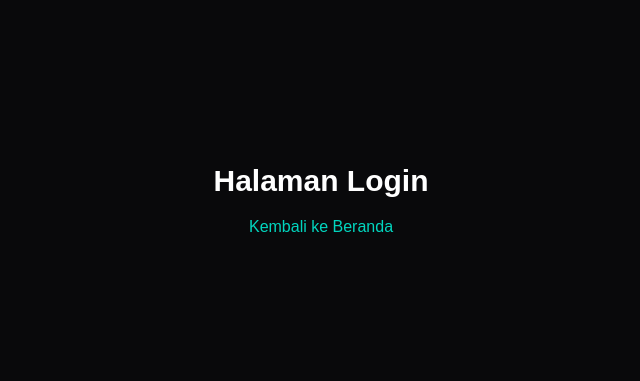
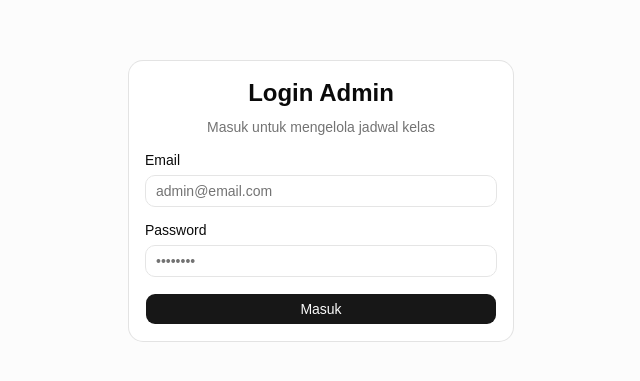
Before and after one commit to apriantoz/klenderhub, a React (Vite) app: page /login in a window 1280 px wide. Shown: the part 199-580 px from the top of the page, without its empty margins (319-959 px from the left). Built offline with nearby package versions, Linux system fonts and the light colour scheme.

Commit message:
feat(auth): implement login page with UI components
- Added login form with email and password fields
- Added card, alert, input, and label components
- Added loading state and error handling to login

```diff
--- /dev/null
+++ b/src/components/ui/alert.tsx
@@ -0,0 +1,75 @@
+import * as React from "react"
+import { cva, type VariantProps } from "class-variance-authority"
+import { cn } from "cn"
+
+const alertVariants = cva(
+  "group/alert relative grid w-full gap-0.5 rounded-lg border px-2.5 py-2 text-left text-sm has-data-[slot=alert-action]:relative has-data-[slot=alert-action]:pr-18 has-[>svg]:grid-cols-[auto_1fr] has-[>svg]:gap-x-2 *:[svg]:row-span-2 *:[svg]:translate-y-0.5 *:[svg]:text-current *:[svg:not([class*='size-'])]:size-4",
+  {
+    variants: {
+      variant: {
+        default: "bg-card text-card-foreground",
+        destructive:
+          "bg-card text-destructive *:data-[slot=alert-description]:text-destructive/90 *:[svg]:text-current",
+      },
+    },
+    defaultVariants: {
+      variant: "default",
+    },
+  }
+)
+
+function Alert({
+  className,
+  variant,
+  ...props
+}: React.ComponentProps<"div"> & VariantProps<typeof alertVariants>) {
+  return (
+    <div
+      data-slot="alert"
+      role="alert"
+      className={cn(alertVariants({ variant }), className)}
+      {...props}
+    />
+  )
+}
+
+function AlertTitle({ className, ...props }: React.ComponentProps<"div">) {
+  return (
+    <div
+      data-slot="alert-title"
+      className={cn(
+        "font-medium group-has-[>svg]/alert:col-start-2 [&_a]:underline [&_a]:underline-offset-3 [&_a]:hover:text-foreground",
+        className
+      )}
+      {...props}
+    />
+  )
+}
+
+function AlertDescription({
+  className,
+  ...props
+}: React.ComponentProps<"div">) {
+  return (
+    <div
+      data-slot="alert-description"
+      className={cn(
+        "text-sm text-balance text-muted-foreground md:text-pretty [&_a]:underline [&_a]:underline-offset-3 [&_a]:hover:text-foreground [&_p:not(:last-child)]:mb-4",
+        className
+      )}
+      {...props}
+    />
+  )
+}
+
+function AlertAction({ className, ...props }: React.ComponentProps<"div">) {
+  return (
+    <div
+      data-slot="alert-action"
+      className={cn("absolute top-2 right-2", className)}
+      {...props}
+    />
+  )
+}
+
+export { Alert, AlertTitle, AlertDescription, AlertAction }
--- /dev/null
+++ b/src/components/ui/card.tsx
@@ -0,0 +1,102 @@
+import * as React from "react"
+import { cn } from "cn"
+
+function Card({
+  className,
+  size = "default",
+  ...props
+}: React.ComponentProps<"div"> & { size?: "default" | "sm" }) {
+  return (
+    <div
+      data-slot="card"
+      data-size={size}
+      className={cn(
+        "group/card flex flex-col gap-(--card-spacing) overflow-hidden rounded-xl bg-card py-(--card-spacing) text-sm text-card-foreground ring-1 ring-foreground/10 [--card-spacing:--spacing(4)] has-data-[slot=card-footer]:pb-0 has-[>img:first-child]:pt-0 data-[size=sm]:[--card-spacing:--spacing(3)] data-[size=sm]:has-data-[slot=card-footer]:pb-0 *:[img:first-child]:rounded-t-xl *:[img:last-child]:rounded-b-xl",
+        className
+      )}
+      {...props}
+    />
+  )
+}
+
+function CardHeader({ className, ...props }: React.ComponentProps<"div">) {
+  return (
+    <div
+      data-slot="card-header"
+      className={cn(
+        "group/card-header @container/card-header grid auto-rows-min items-start gap-1 rounded-t-xl px-(--card-spacing) has-data-[slot=card-action]:grid-cols-[1fr_auto] has-data-[slot=card-description]:grid-rows-[auto_auto] [.border-b]:pb-(--card-spacing)",
+        className
+      )}
+      {...props}
+    />
+  )
+}
+
+function CardTitle({ className, ...props }: React.ComponentProps<"div">) {
+  return (
+    <div
+      data-slot="card-title"
+      className={cn(
+        "font-heading text-base leading-snug font-medium group-data-[size=sm]/card:text-sm",
+        className
+      )}
+      {...props}
+    />
+  )
+}
+
+function CardDescription({ className, ...props }: React.ComponentProps<"div">) {
+  return (
+    <div
+      data-slot="card-description"
+      className={cn("text-sm text-muted-foreground", className)}
+      {...props}
+    />
+  )
+}
+
+function CardAction({ className, ...props }: React.ComponentProps<"div">) {
+  return (
+    <div
+      data-slot="card-action"
+      className={cn(
+        "col-start-2 row-span-2 row-start-1 self-start justify-self-end",
+        className
+      )}
+      {...props}
+    />
+  )
+}
+
+function CardContent({ className, ...props }: React.ComponentProps<"div">) {
+  return (
+    <div
+      data-slot="card-content"
+      className={cn("px-(--card-spacing)", className)}
+      {...props}
+    />
+  )
+}
+
+function CardFooter({ className, ...props }: React.ComponentProps<"div">) {
+  return (
+    <div
+      data-slot="card-footer"
+      className={cn(
+        "flex items-center rounded-b-xl border-t bg-muted/50 p-(--card-spacing)",
+        className
+      )}
+      {...props}
+    />
+  )
+}
+
+export {
+  Card,
+  CardHeader,
+  CardFooter,
+  CardTitle,
+  CardAction,
+  CardDescription,
+  CardContent,
+}
--- /dev/null
+++ b/src/components/ui/input.tsx
@@ -0,0 +1,19 @@
+import * as React from "react"
+import { Input as InputPrimitive } from "@base-ui/react/input"
+import { cn } from "cn"
+
+function Input({ className, type, ...props }: React.ComponentProps<"input">) {
+  return (
+    <InputPrimitive
+      type={type}
+      data-slot="input"
+      className={cn(
+        "h-8 w-full min-w-0 rounded-lg border border-input bg-transparent px-2.5 py-1 text-base transition-colors outline-none file:inline-flex file:h-6 file:border-0 file:bg-transparent file:text-sm file:font-medium file:text-foreground placeholder:text-muted-foreground focus-visible:border-ring focus-visible:ring-3 focus-visible:ring-ring/50 disabled:pointer-events-none disabled:cursor-not-allowed disabled:bg-input/50 disabled:opacity-50 aria-invalid:border-destructive aria-invalid:ring-3 aria-invalid:ring-destructive/20 md:text-sm dark:bg-input/30 dark:disabled:bg-input/80 dark:aria-invalid:border-destructive/50 dark:aria-invalid:ring-destructive/40",
+        className
+      )}
+      {...props}
+    />
+  )
+}
+
+export { Input }
--- /dev/null
+++ b/src/components/ui/label.tsx
@@ -0,0 +1,17 @@
+import * as React from "react"
+import { cn } from "cn"
+
+function Label({ className, ...props }: React.ComponentProps<"label">) {
+  return (
+    <label
+      data-slot="label"
+      className={cn(
+        "flex items-center gap-2 text-sm leading-none font-medium select-none group-data-[disabled=true]:pointer-events-none group-data-[disabled=true]:opacity-50 peer-disabled:cursor-not-allowed peer-disabled:opacity-50",
+        className
+      )}
+      {...props}
+    />
+  )
+}
+
+export { Label }
--- a/src/pages/Login.tsx
+++ b/src/pages/Login.tsx
@@ -1,12 +1,90 @@
-import { Link } from "react-router";
+import { useState } from "react";
+import { Card, CardHeader, CardTitle, CardDescription, CardContent } from "@/components/ui/card";
+import { Alert, AlertDescription } from "@/components/ui/alert";
+import { Label } from "@/components/ui/label";
+import { Input } from "@/components/ui/input";
+import { Button } from "@/components/ui/button";
+import { AlertCircle, Loader2 } from 'lucide-react';
+import { useNavigate } from "react-router"; // <-- Gunakan useNavigate dari react-router
+// import { supabase } from "@/lib/supabase"; // <-- Pastikan supabase sudah diimpor sesuai konfigurasi Anda
 
 export default function Login() {
+  const [email, setEmail] = useState('');
+  const [password, setPassword] = useState('');
+  const [loading, setLoading] = useState(false);
+  const [errorMessage, setErrorMessage] = useState<string | null>(null);
+  const navigate = useNavigate(); // <-- Inisialisasi navigate
+
+  const handleLogin = async (e: React.FormEvent) => {
+    e.preventDefault();
+    setLoading(true);
+    setErrorMessage(null);
+
+    // Contoh simulasi login (Ganti dengan logika supabase Anda yang sebenarnya)
+    try {
+      // const { error } = await supabase.auth.signInWithPassword({ email, password });
+
+      // Simulasi sukses:
+      setTimeout(() => {
+        setLoading(false);
+        navigate('/'); // <-- Pindah ke halaman utama setelah login
+      }, 1000);
+
+    } catch (err: unknown) {
+      setLoading(false);
+      const error = err as Error;
+      setErrorMessage(error.message || "Terjadi kesalahan saat login");
+    }
+  };
+
   return (
-    <div className="flex flex-col items-center justify-center min-h-screen bg-zinc-950 text-white gap-4">
-      <h1 className="text-3xl font-bold">Halaman Login</h1>
-      <Link to="/" className="text-teal-400 hover:underline">
-        Kembali ke Beranda
-      </Link>
+    <div className="min-h-screen flex items-center justify-center p-4 bg-muted/30">
+      <Card className="w-full max-w-sm">
+        <CardHeader className="text-center space-y-1">
+          <CardTitle className="text-2xl font-bold">Login Admin</CardTitle>
+          <CardDescription>Masuk untuk mengelola jadwal kelas</CardDescription>
+        </CardHeader>
+        <CardContent>
+          <form onSubmit={handleLogin} className="space-y-4">
+            {errorMessage && (
+              <Alert variant="destructive" className="py-2.5">
+                <AlertCircle className="h-4 w-4" />
+                <AlertDescription className="text-xs">{errorMessage}</AlertDescription>
+              </Alert>
+            )}
+            <div className="space-y-2">
+              <Label htmlFor="email">Email</Label>
+              <Input
+                id="email"
+                type="email"
+                placeholder="admin@email.com"
+                value={email}
+                onChange={(e) => setEmail(e.target.value)}
+                disabled={loading}
+                required
+              />
+            </div>
+
+            <div className="space-y-2">
+              <Label htmlFor="password">Password</Label>
+              <Input
+                id="password"
+                type="password"
+                placeholder="••••••••"
+                value={password}
+                onChange={(e) => setPassword(e.target.value)}
+                disabled={loading}
+                required
+              />
+            </div>
+
+            <Button type="submit" className="w-full" disabled={loading}>
+              {loading && <Loader2 className="mr-2 h-4 w-4 animate-spin" />}
+              {loading ? 'Memproses...' : 'Masuk'}
+            </Button>
+          </form>
+        </CardContent>
+      </Card>
     </div>
   );
 }
```
